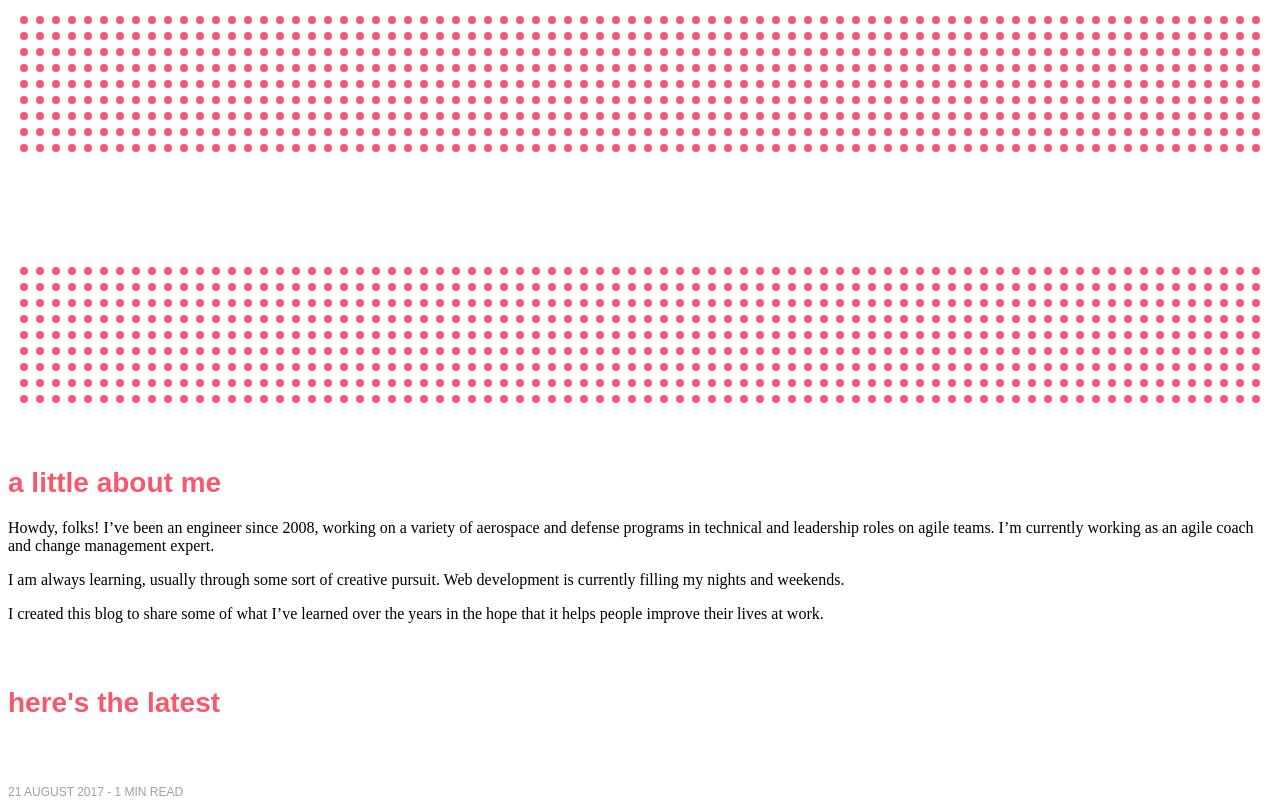
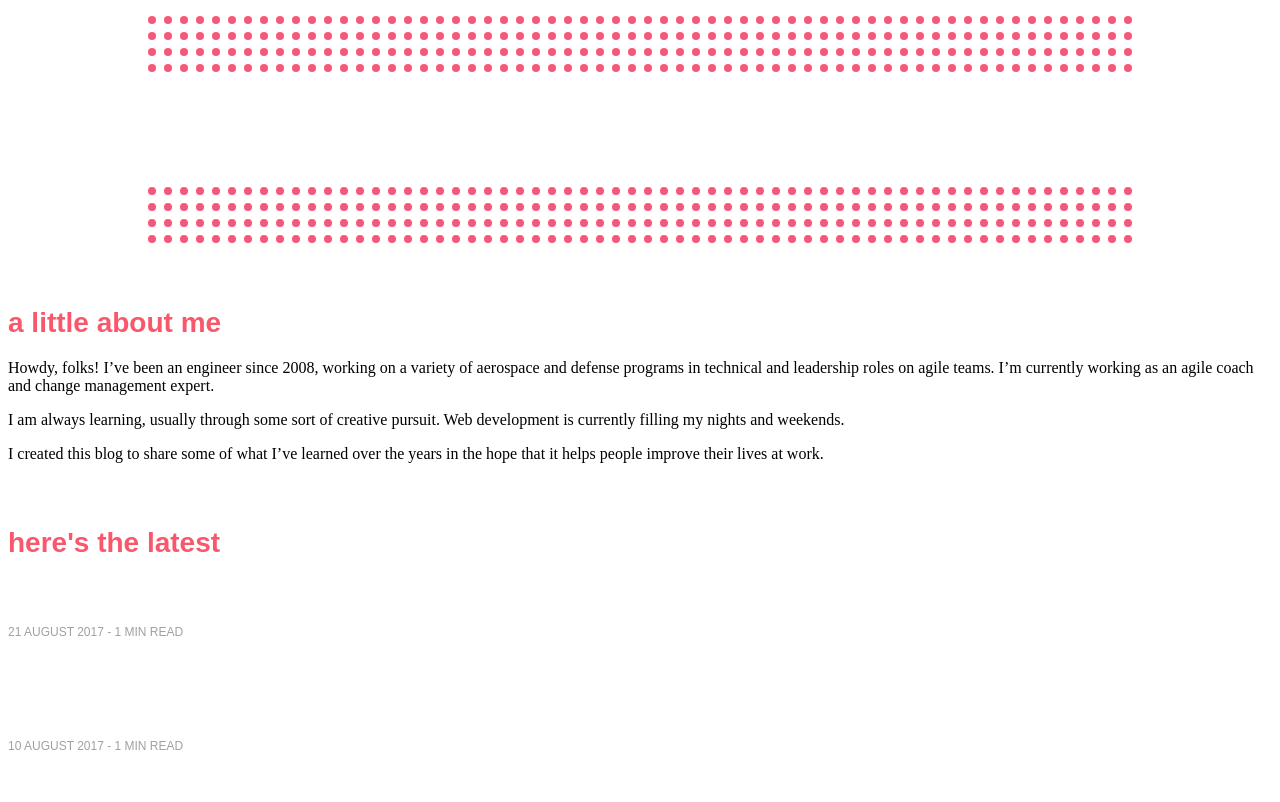
Before and after one commit to codingtojoy/points-points-points, a Gatsby site: page / in a window 1280 px wide. Shown: the top 802 px of the page. Built offline with nearby package versions, Linux system fonts and the light colour scheme; Gatsby itself is replaced by a stand-in of ours; a web font is replaced by a local one.

Commit message:
Made site responsive for larger screens

```diff
--- a/src/components/layout.css
+++ b/src/components/layout.css
@@ -640,9 +640,25 @@ pre tt:after {
 /* Import Adobe fonts */
 @import url("https://use.typekit.net/fqc4ctg.css");
 
+html {
+  font: unset;
+}
+
 body {
   background-color: #383838;
-  padding: 1em;
+  padding: 1rem;
+}
+
+@media only screen and (min-width: 1024px) {
+  html {
+    background-color: #242424;
+    background-image: linear-gradient(90deg, #242424 0%, #383838 50%, #242424 100%);
+  }
+
+  body {
+    max-width: 1024px;
+    margin: 0 auto;
+  }
 }
 
 p {
--- a/src/pages/index.js
+++ b/src/pages/index.js
@@ -11,10 +11,11 @@ import SEO from "../components/seo"
 import styles from "./index.module.css"
 
 export default ({ data }) => {
-  const [numColumns, setNumColumns] = useState(18)
+  const [numColumns, setNumColumns] = useState(0)
 
   const handleNumColumns = () => {
-    setNumColumns(Math.floor((window.innerWidth - 24) / 16))
+    // 1024 limit based on media query in src/components/layout.css
+    setNumColumns(Math.floor((Math.min(window.innerWidth, 1024) - 24) / 16))
   }
 
   useEffect(() => {
@@ -32,10 +33,10 @@ export default ({ data }) => {
   return (
     <>
       <SEO title="home" />
-      <DotGrid numRows={9} numColumns={numColumns} scheme="sunset" />
+      <DotGrid numRows={4} numColumns={numColumns} scheme="sunset" />
       <h1 className={styles["home__title"]}>points points points</h1>
       <p className={styles["home__aside"]}>(a blog about becoming agile)</p>
-      <DotGrid numRows={9} numColumns={numColumns} scheme="sunset" />
+      <DotGrid numRows={4} numColumns={numColumns} scheme="sunset" />
       <h2 className={styles["home__section_heading"]}>a little about me</h2>
       <p>
         Howdy, folks! I’ve been an engineer since 2008, working on a variety of
```
Also changed, not shown: src/templates/post.js (+5 -4 lines).
